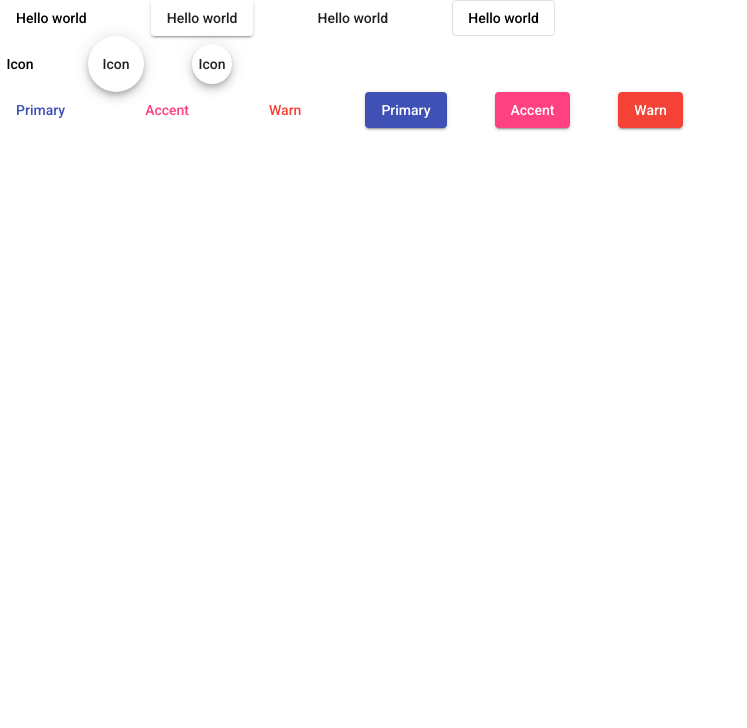
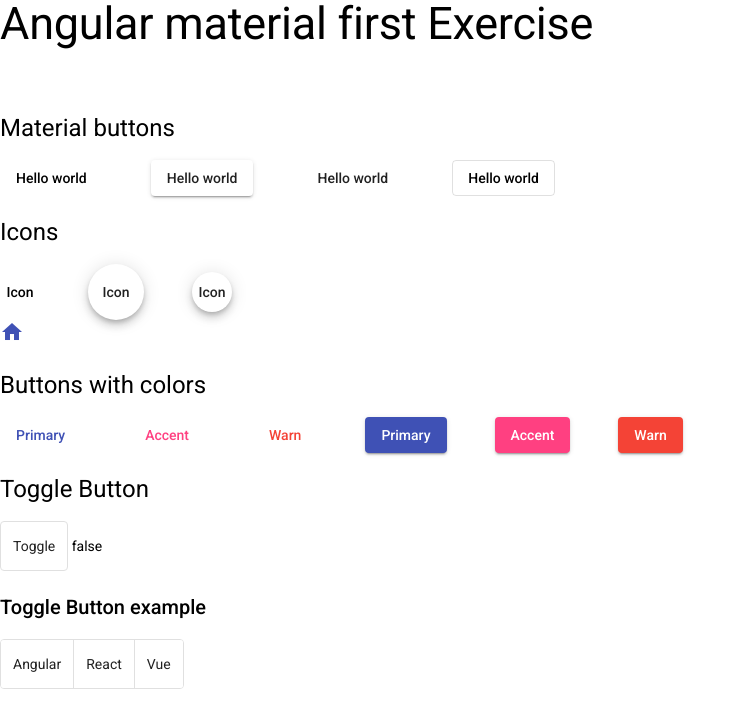
Before and after one commit to fragianci/ng-material-exe, an Angular app: page / in a window 1280 px wide. Shown: the top 728 px of the page, without its empty margins (0-747 px from the left). Built offline with nearby package versions, Linux system fonts and the light colour scheme.

Commit message:
Google font's icon, toggle button as checkbox alternative

```diff
--- a/src/app/app.component.html
+++ b/src/app/app.component.html
@@ -1,3 +1,5 @@
+<div class="mat-display-2">Angular material first Exercise</div>
+
 <!-- TYPOGRAPHY -->
 <!-- <div class="mat-display-4">Mat display 4</div>
 <div class="mat-display-3">Mat display 3</div>
@@ -19,17 +21,29 @@
     <h3>This is heading for h3</h3>
     <h4>This is heading for h4</h4>
 </div> -->
+
+<h1>Material buttons</h1>
 <div>
     <button mat-button>Hello world</button>
     <button mat-raised-button>Hello world</button>
     <button mat-flat-button>Hello world</button>
     <button mat-stroked-button>Hello world</button>
 </div>
+<br>
+
+<h1>Icons</h1>
 <div>
     <button class="mat-icon-button">Icon</button>
     <button class="mat-fab">Icon</button>
     <button class="mat-mini-fab">Icon</button>
 </div>
+<div>
+    <!-- Go to https://material.io/tools/icons -->
+    <mat-icon color = 'primary'>home</mat-icon>
+</div>
+<br>
+
+<h1>Buttons with colors</h1>
 <div>
     <button color="primary" mat-button>Primary</button>
     <button color="accent" disableRipple mat-button>Accent</button>
@@ -38,3 +52,21 @@
     <button color="accent" mat-raised-button>Accent</button>
     <button color="warn" mat-raised-button>Warn</button>
 </div>
+<br>
+
+<h1>Toggle Button</h1>
+<div>
+    <mat-button-toggle #toggleBtn>Toggle</mat-button-toggle>
+    {{toggleBtn.checked}}
+</div>
+<br>
+
+<h2>Toggle Button example</h2>
+<div>
+    <mat-button-toggle-group #toggleGroup = 'matButtonToggleGroup' multiple>
+        <mat-button-toggle value = "angular">Angular</mat-button-toggle>
+        <mat-button-toggle value = "react">React</mat-button-toggle>
+        <mat-button-toggle value = "vue">Vue</mat-button-toggle>
+    </mat-button-toggle-group>
+    {{toggleGroup.value}}
+</div>
--- a/src/app/material/material.module.ts
+++ b/src/app/material/material.module.ts
@@ -1,8 +1,12 @@
 import { NgModule } from '@angular/core';
 import { MatButtonModule } from '@angular/material/button';
+import { MatButtonToggleModule } from '@angular/material/button-toggle';
+import { MatIconModule } from '@angular/material/icon'
 
 const matComponents = [
-  MatButtonModule
+  MatButtonModule,
+  MatButtonToggleModule,
+  MatIconModule
 ]
 
 @NgModule({
```
